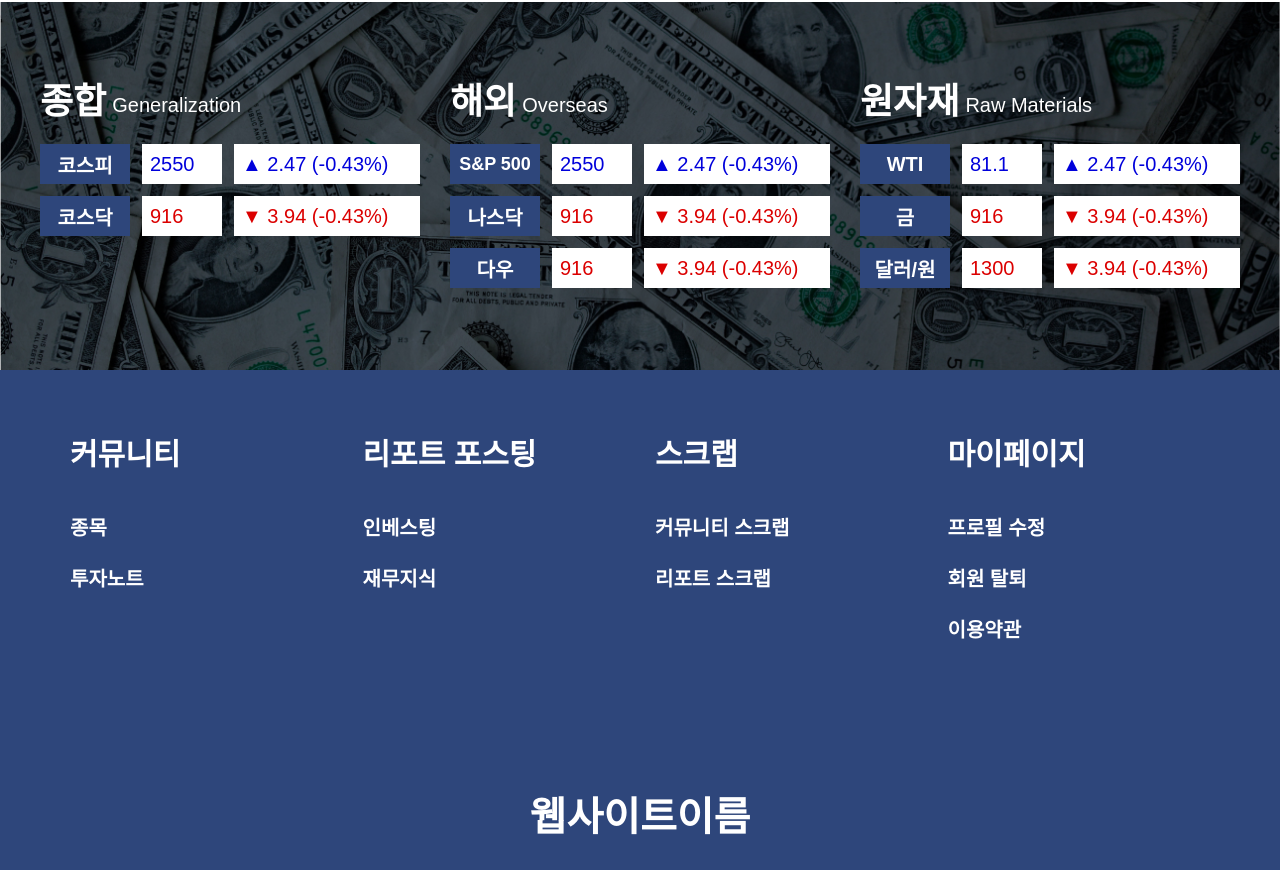
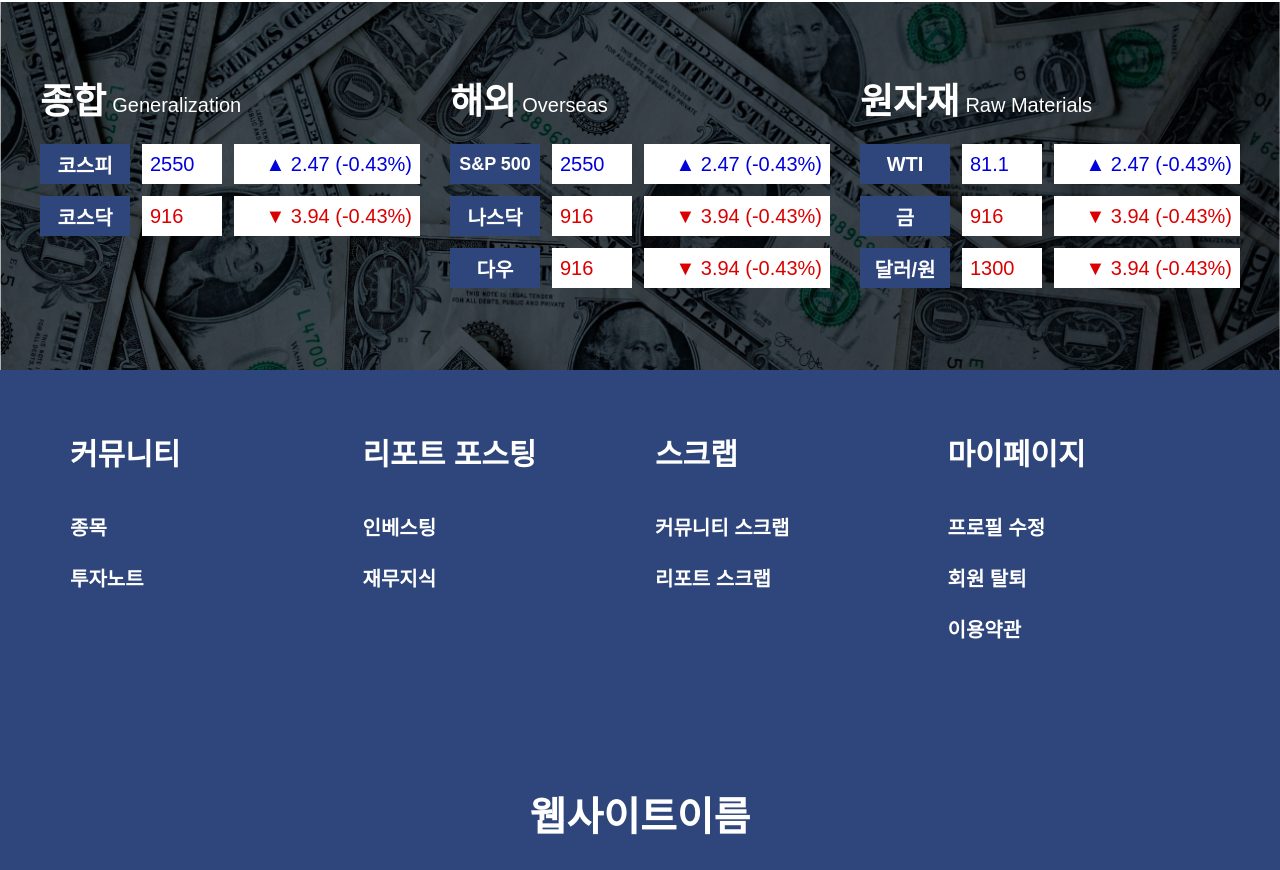
Before and after one commit to ApptiveDev/apptive-19th-hjfund-frontend, a Next.js app: page / in a window 1280 px wide. Shown: the part 1397-2267 px from the top of the page. Built offline with nearby package versions, Linux system fonts and the light colour scheme; a web font is replaced by a local one.

Commit message:
fix: index alignment

```diff
--- a/src/app/styles.module.scss
+++ b/src/app/styles.module.scss
@@ -271,6 +271,10 @@
         justify-content: center;
         font-weight: 600;
       }
+
+      & > span:nth-child(3) {
+        justify-content: flex-end;
+      }
     }
   }
 }
```
